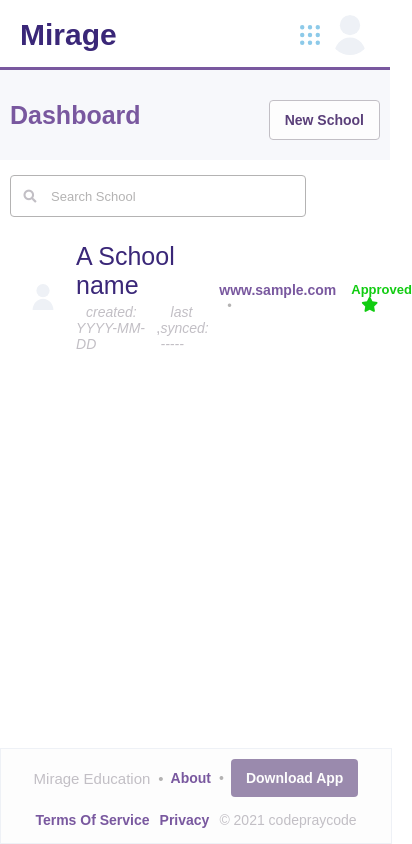
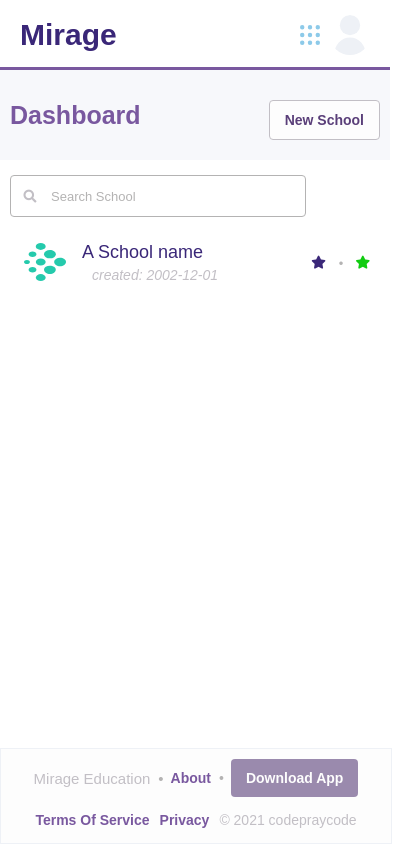
Before and after one commit to codepraycode/mirage_dashboard, a React (Create React App) app: page / in a window 390 px wide. Shown: the whole page, 412 px wide, since content can reach past the window. Built offline with nearby package versions, Linux system fonts and the light colour scheme; a web font is replaced by a local one.

Commit message:
made school component responsive

```diff
--- a/src/Components/Schools/index.jsx
+++ b/src/Components/Schools/index.jsx
@@ -7,7 +7,9 @@ import SchoolItem from './school_item';
 import {Loading} from '../../widget/Preloaders';
 
 const Schools = ()=>{
+    // eslint-disable-next-line
     const [schools, setSchools] = useState([1]);
+    // eslint-disable-next-line
     const [loading, setLoading] = useState(false);
 
 
--- a/src/Components/Schools/school_item.jsx
+++ b/src/Components/Schools/school_item.jsx
@@ -1,11 +1,13 @@
-import React from 'react'
+import React from 'react';
+import Moment from 'react-moment';
+
 
 const SchoolItem = () => {
     return (
         <div className="listings">
             <ul className="listings__items" onClick={()=>{}}>
                 <div className="listings__items--item">
-                    <div className="logo" style={{background:`url('/asset/img/avatar.svg') center center no-repeat`}}>
+                    <div className="logo" style={{background:`url('/asset/img/logos/placeholder.svg') center center no-repeat`}}>
                         {/* <img src={school.logo} alt={"img"}/> */}
                     </div>
                     <div>
@@ -13,20 +15,25 @@ const SchoolItem = () => {
                         <div className="text-muted meta">
                             <span>
                                 <i>
-                                    created: YYYY-MM-DD
+                                    created: <Moment format={"YYYY-MM-DD"} fromNow>{"2002-12-01T23:00:00.000Z"}</Moment>
                                 </i>
-                            </span>,
+                            </span>
+                            {/* ,
                             <span className="">
                                 <i>last synced: -----</i>
-                            </span>
+                            </span> */}
                         </div>
                     </div>
                 </div>
 
-                <div className="listings__items--item span-dots">
-                    <span className="item text-grey">
-                        <a href="/" target="_blank" rel="noreferrer">www.sample.com</a>
+                <div className="listings__items--item status_n_link span-dots">
+                    <span className="item link text-grey">
+                        <b>
+                            <a href="/" target="_blank" rel="noreferrer">www.sample.com</a>
+                        </b>
+                        <i className="fas fa-star"></i>
                     </span>
+
                     <span className="item text-success">
                             <b>
                                 Approved
--- a/src/css/_custom.scss
+++ b/src/css/_custom.scss
@@ -255,6 +255,7 @@ footer {
                     margin-right: 20px;
                     img {
                         width: 100%;
+                        height: auto;
                     }
                 }
             }
@@ -262,8 +263,9 @@ footer {
         .meta {
             display: flex;
             align-items: center;
-            justify-content: space-around;
-            margin-top: 4px;
+            // justify-content: flex-start;
+            margin: 4px 0 0 0;
+            text-align: start;
             span,
             i {
                 font-size: 14px;
@@ -394,4 +396,55 @@ footer {
             }
         }
     }
+    /*---------------------*/
+    /*      Listings       */
+    /*---------------------*/
+    .listings__container {
+        .listings {
+            margin: 10px 0;
+            &:last-of-type {
+                margin-bottom: 40px;
+            }
+            &__items {
+                padding: 10px;
+                h3 {
+                    font-size: 18px;
+                }
+                i {
+                    font-size: 13px;
+                }
+                &--item {
+                    display: flex;
+                    align-items: center;
+                    .logo {
+                        height: 50px;
+                        width: 50px;
+                        margin-right: 12px;
+                    }
+                }
+                .status_n_link {
+                    b {
+                        display: none;
+                    }
+                    &.span-dots {
+                        .item {
+                            &::after {
+                                content: '•';
+                                display: inline-block;
+                                position: relative;
+                                top: 1px;
+                                right: -13px;
+                                color: $deepgray;
+                            }
+                            &:last-of-type {
+                                &::after {
+                                    display: none;
+                                }
+                            }
+                        }
+                    }
+                }
+            }
+        }
+    }
 }
```
